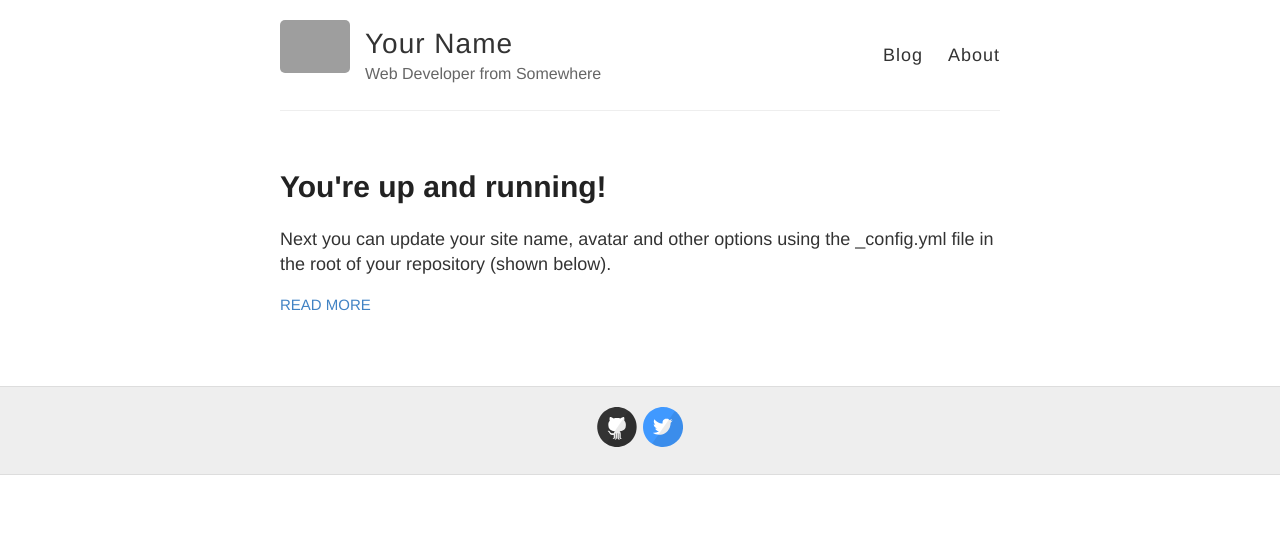
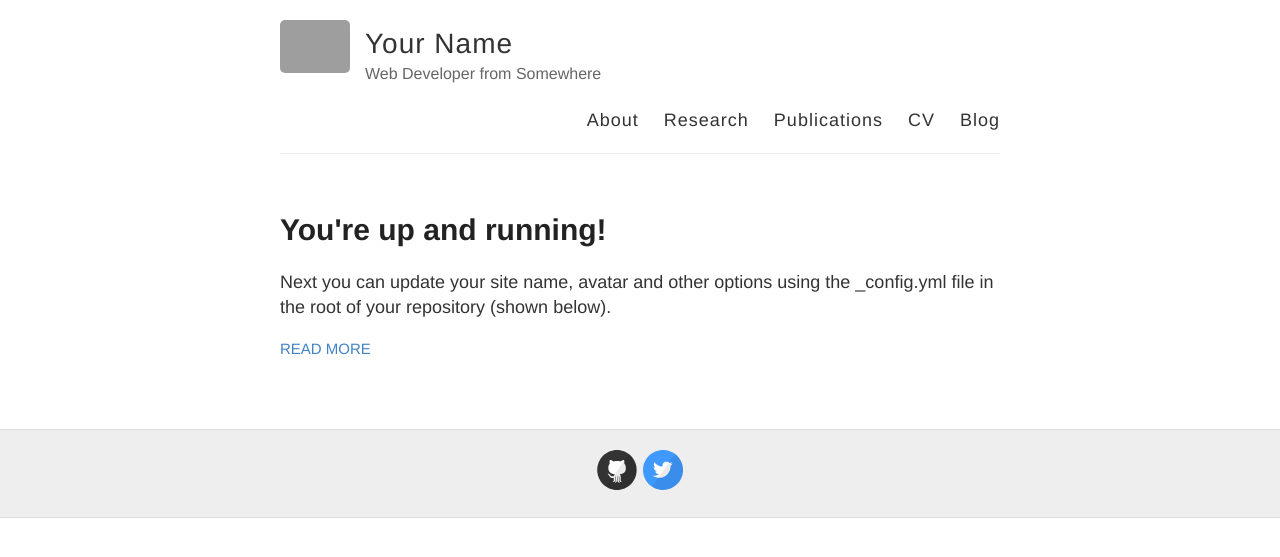
Before and after one commit to evodify/evodify.github.io, a Jekyll site: the page built from index.html, in a window 1280 px wide. Shown: the top 557 px of the page. Built offline with Jekyll 4.4.1, drawn with Linux system fonts in a browser that asks for light colours; grey boxes are pictures that could not be loaded.

Commit message:
edited header navigation

```diff
--- a/_layouts/default.html
+++ b/_layouts/default.html
@@ -27,8 +27,11 @@
           </div>
 
           <nav>
+            <a href="{{ site.baseurl }}/about">About</a>
+            <a href="{{ site.baseurl }}/research">Research</a>
+            <a href="{{ site.baseurl }}/publications">Publications</a>
+            <a href="{{ site.baseurl }}/cv">CV</a>
             <a href="{{ site.baseurl }}/">Blog</a>
-            <a href="{{ site.baseurl }}/about">About</a>
           </nav>
         </header>
       </div>
```
